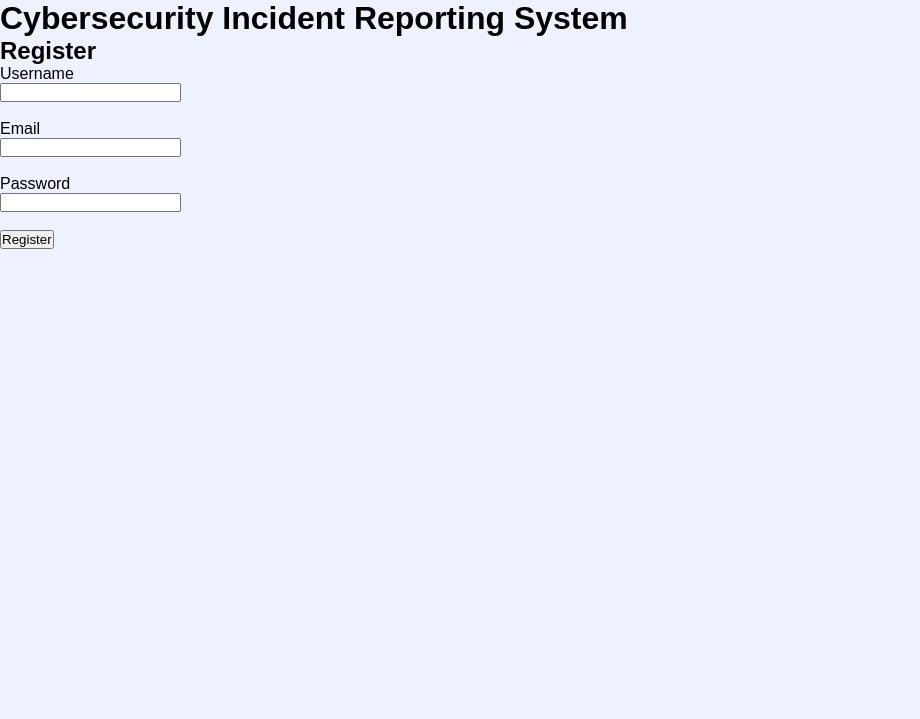
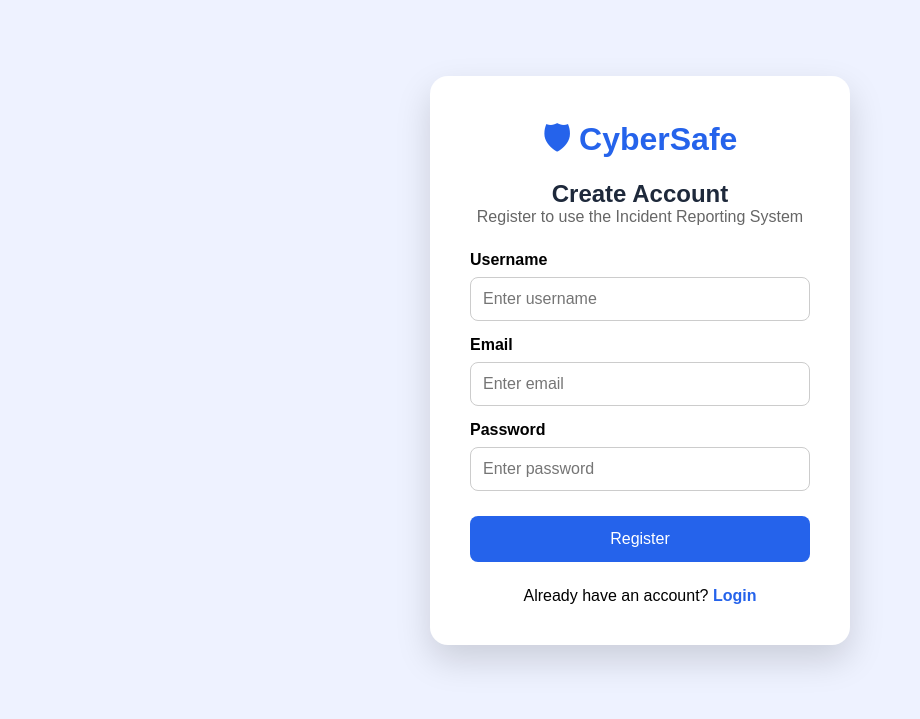
Before and after one commit to bhuwankhadka99/Cybersecurity-Incident-Reporting-System, a Flask app: page /register-page in a window 1280 px wide. Shown: the top 719 px of the page, without its empty margins (0-920 px from the left). Run offline with Flask 3, Linux system fonts and the light colour scheme.

Commit message:
Redesign register page with modern UI

```diff
--- a/templates/register.html
+++ b/templates/register.html
@@ -1,33 +1,77 @@
 <!DOCTYPE html>
-<html>
+<html lang="en">
+
 <head>
+    <meta charset="UTF-8">
+    <meta name="viewport" content="width=device-width, initial-scale=1.0">
     <title>Register</title>
-    <link rel="stylesheet" href="{{ url_for('static', filename='css/style.css') }}">
+
+    <link rel="stylesheet"
+          href="{{ url_for('static', filename='css/style.css') }}">
 </head>
+
 <body>
 
-    <h1>Cybersecurity Incident Reporting System</h1>
+    <div class="login-container">
 
-    <h2>Register</h2>
+        <div class="login-card">
 
-    <form id="registerForm">
+            <h1>🛡 CyberSafe</h1>
 
-        <label>Username</label><br>
-        <input type="text" id="username" required><br><br>
+            <h2>Create Account</h2>
 
-        <label>Email</label><br>
-        <input type="email" id="email" required><br><br>
+            <p>Register to use the Incident Reporting System</p>
 
-        <label>Password</label><br>
-        <input type="password" id="password" required><br><br>
+            <form id="registerForm">
 
-        <button type="submit">Register</button>
+                <label>Username</label>
 
-    </form>
+                <input
+                    type="text"
+                    id="username"
+                    placeholder="Enter username"
+                    required>
 
-    <p id="message"></p>
+                <label>Email</label>
+
+                <input
+                    type="email"
+                    id="email"
+                    placeholder="Enter email"
+                    required>
+
+                <label>Password</label>
+
+                <input
+                    type="password"
+                    id="password"
+                    placeholder="Enter password"
+                    required>
+
+                <button type="submit">
+                    Register
+                </button>
+
+            </form>
+
+            <p id="message"></p>
+
+            <div class="login-footer">
+
+                Already have an account?
+
+                <a href="/login-page">
+                    Login
+                </a>
+
+            </div>
+
+        </div>
+
+    </div>
 
     <script src="{{ url_for('static', filename='js/script.js') }}"></script>
 
 </body>
+
 </html>
```
